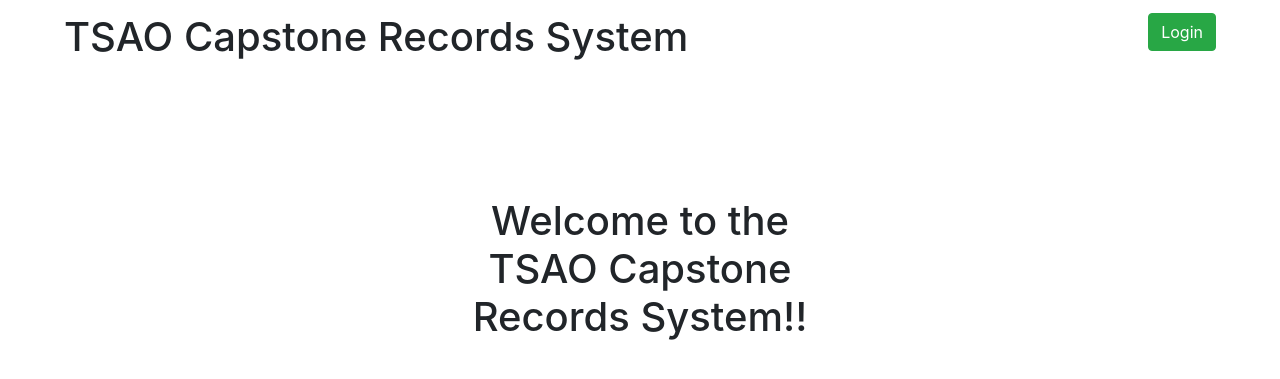
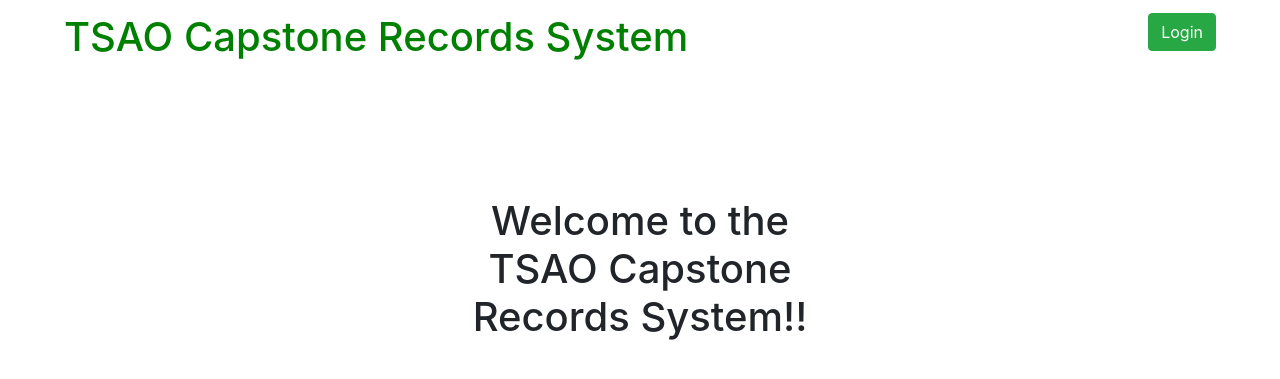
Before and after one commit to DevOpsTeamE/DevOps2023Asg1, a Flask app: page / in a window 1280 px wide. Shown: the top 379 px of the page. Run offline with Flask 3, Linux system fonts and the light colour scheme.

Commit message:
pkill python3 instead of gunicorn and Added color to index.html

```diff
--- a/templates/Home/index.html
+++ b/templates/Home/index.html
@@ -5,7 +5,7 @@
     <script src="https://cdn.jsdelivr.net/npm/bootstrap@4.0.0/dist/js/bootstrap.min.js" integrity="sha384-JZR6Spejh4U02d8jOt6vLEHfe/JQGiRRSQQxSfFWpi1MquVdAyjUar5+76PVCmYl" crossorigin="anonymous"></script>
     <body>
         <div class="flex-container">
-            <h1>TSAO Capstone Records System</h1>
+            <h1 style="color:green">TSAO Capstone Records System</h1>
             <a href="/login"><button type="button" class="btn btn-success"><div>Login</div></button></a>
         </div>
         <h1 style="text-align: center;padding-top:10%;margin-left:35%;margin-right:35%;">Welcome to the TSAO Capstone Records System!!</h1>
```
Also changed, not shown: 1 other file.
